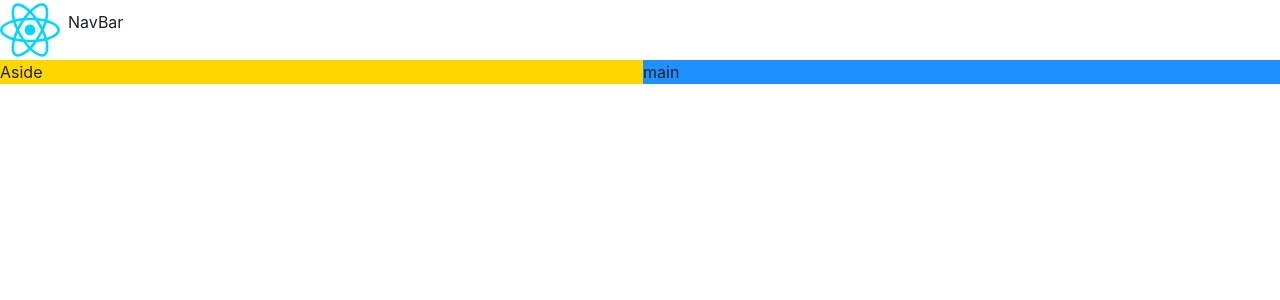
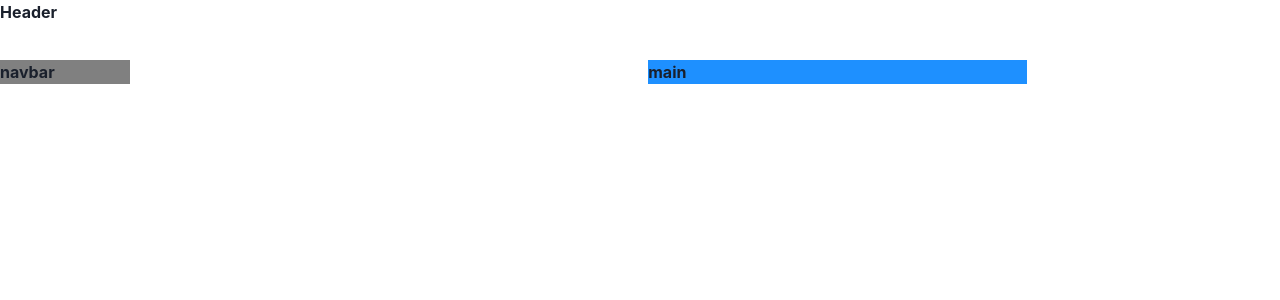
Before and after one commit to ics-499-team-1/drive-doctor-ui, a React (Vite) app: page / in a window 1280 px wide. Shown: the top 300 px of the page. Built offline with nearby package versions, Linux system fonts and the light colour scheme.

Commit message:
different nav layout start

```diff
--- a/src/App.tsx
+++ b/src/App.tsx
@@ -11,20 +11,18 @@ function App() {
   return (
     <Grid
       templateAreas={{
-        base: `"nav" "main"`,
-        lg: `"nav nav" "aside main"`,
+        base: `"header" "nav" "main"`,
+        lg: `"header header" "nav main"`,
       }}
+      fontWeight='bold'
     >
-      <GridItem area="nav">
-        <Navbar />
+      <GridItem area='header' w='100%' h='60px'>
+        Header
       </GridItem>
-      <Show above='lg'>
-        <GridItem area="aside" bg="gold">
-          Aside
-        </GridItem>
-      </Show>
-
-      <GridItem area="main" bg="dodgerblue">
+      <GridItem area="nav" w='20%' bg='grey'>
+        navbar
+      </GridItem>
+      <GridItem area="main" w='60%' bg="dodgerblue">
         main
       </GridItem>
     </Grid>
--- a/src/components/Navbar.tsx
+++ b/src/components/Navbar.tsx
@@ -1,13 +1,15 @@
 import { Image } from "@chakra-ui/image";
-import { HStack, Text } from "@chakra-ui/layout";
+import { VStack, Text, Box, StackDivider } from "@chakra-ui/layout";
 import logo from '../assets/react.svg'
 
 function Navbar() {
     return (
-      <HStack>
-        <Image src={logo} boxSize='60px' />
-        <Text>NavBar</Text>
-      </HStack>
+      <VStack divider={<StackDivider borderColor='black' />}>
+        <Box>Vehicles</Box>
+        <Box>Drivers</Box>
+        <Box>Maintenance</Box>
+        <Box>Trips</Box>
+      </VStack>
     );
 }
 
```
